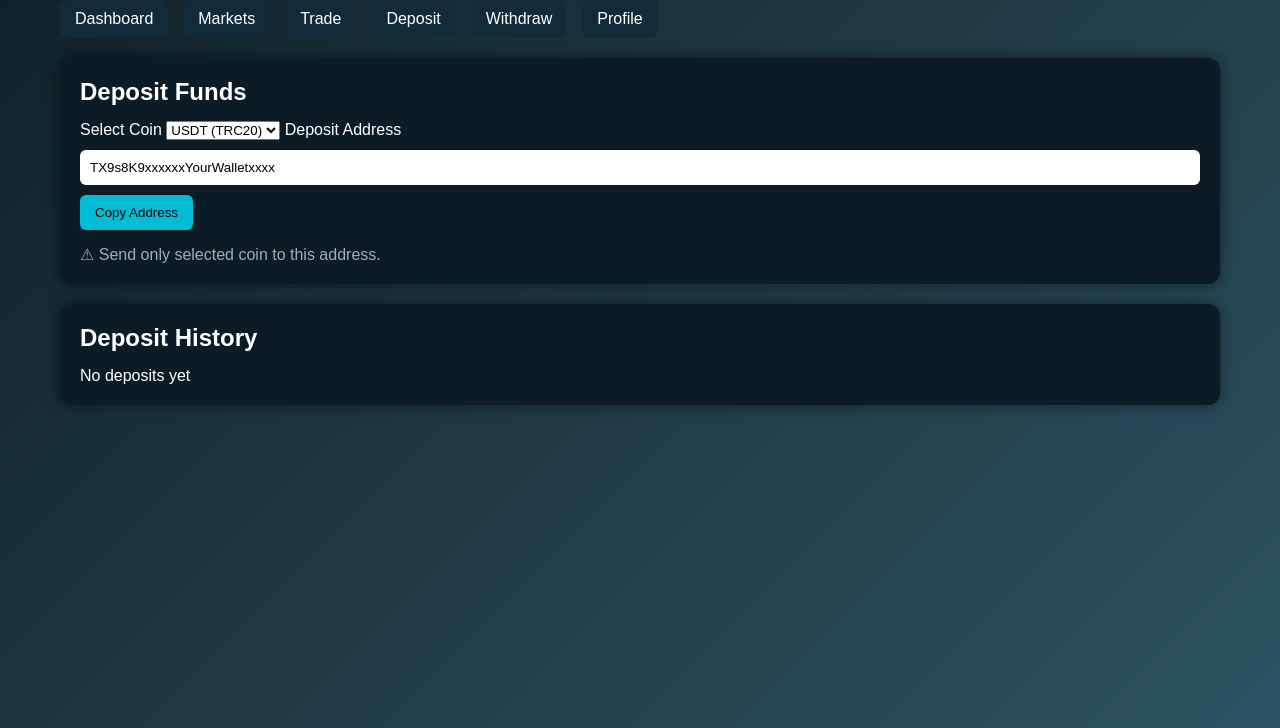
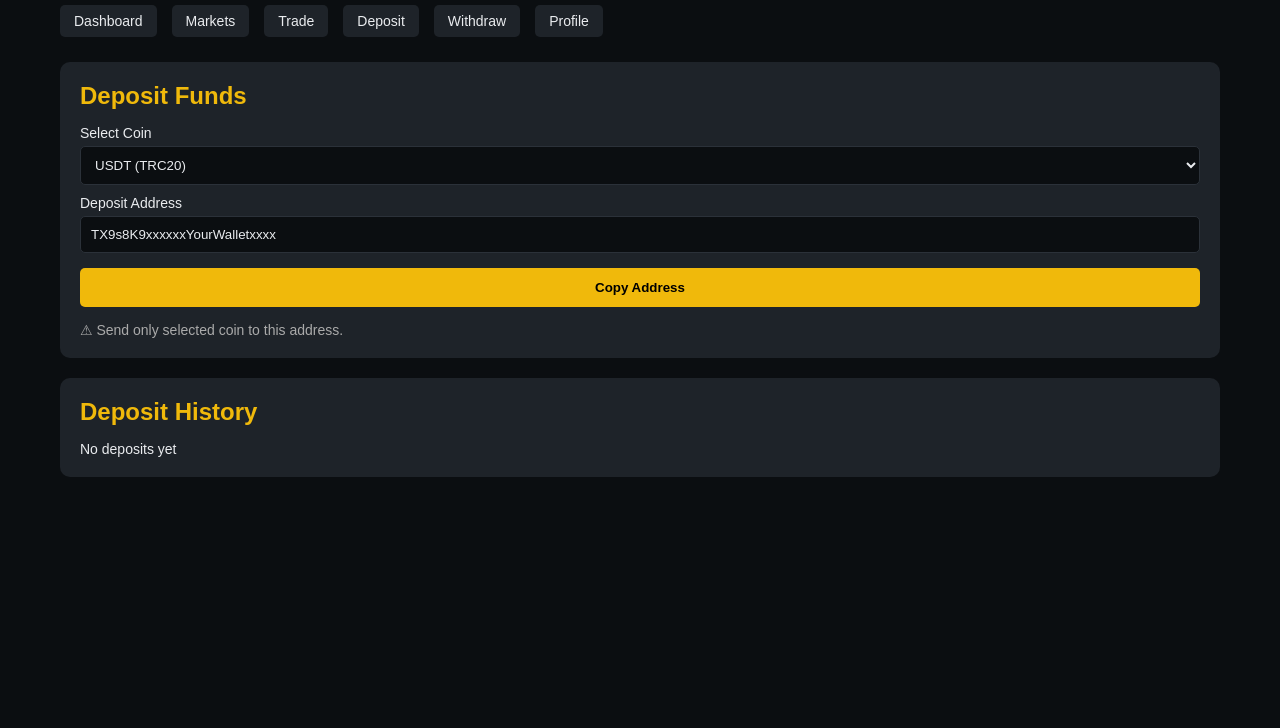
Before and after one commit to ashileo7025/Af-Exchange-, a plain HTML site: page deposit.html in a window 1280 px wide. Shown: the part 72-800 px from the top of the page. Drawn offline with Linux system fonts and the light colour scheme.

Commit message:
Update style.css

```diff
--- a/style.css
+++ b/style.css
@@ -1,82 +1,117 @@
-*{
-  margin:0;
-  padding:0;
-  box-sizing:border-box;
-  font-family: Arial, Helvetica, sans-serif;
+* {
+  margin: 0;
+  padding: 0;
+  box-sizing: border-box;
+  font-family: Arial, sans-serif;
 }
 
-body{
-  background: linear-gradient(135deg,#0f2027,#203a43,#2c5364);
-  min-height:100vh;
-  color:#fff;
+body {
+  background: #0b0e11;
+  color: #eaecef;
 }
 
-.container{
-  max-width:1200px;
-  margin:auto;
-  padding:20px;
+.container {
+  width: 95%;
+  max-width: 1200px;
+  margin: auto;
+  padding: 20px;
 }
 
-.card{
-  background:#0b1c26;
-  border-radius:12px;
-  padding:20px;
-  margin-top:20px;
-  box-shadow:0 0 15px rgba(0,0,0,.5);
+h1 {
+  color: #f0b90b;
+  margin-bottom: 20px;
 }
 
-h1,h2{
-  margin-bottom:15px;
+/* NAV BAR */
+.nav {
+  display: flex;
+  gap: 15px;
+  margin-bottom: 25px;
+  flex-wrap: wrap;
 }
 
-.balance{
-  font-size:32px;
-  font-weight:bold;
-  color:#00eaff;
+.nav a {
+  text-decoration: none;
+  color: #eaecef;
+  padding: 8px 14px;
+  background: #1e2329;
+  border-radius: 5px;
+  font-size: 14px;
 }
 
-.nav{
-  display:flex;
-  gap:15px;
-  margin-top:15px;
+.nav a:hover {
+  background: #f0b90b;
+  color: #000;
 }
 
-.nav a{
-  color:#fff;
-  text-decoration:none;
-  padding:10px 15px;
-  background:#122b39;
-  border-radius:8px;
+/* CARDS */
+.card {
+  background: #1e2329;
+  padding: 20px;
+  border-radius: 10px;
+  margin-bottom: 20px;
 }
 
-.nav a:hover{
-  background:#00bcd4;
-  color:#000;
+.card h2 {
+  margin-bottom: 15px;
+  color: #f0b90b;
 }
 
-table{
-  width:100%;
-  border-collapse:collapse;
+/* INPUTS */
+label {
+  display: block;
+  margin: 10px 0 5px;
+  font-size: 14px;
 }
 
-th,td{
-  padding:12px;
-  border-bottom:1px solid #1f3b4a;
+input, select {
+  width: 100%;
+  padding: 10px;
+  background: #0b0e11;
+  border: 1px solid #2b3139;
+  border-radius: 5px;
+  color: #eaecef;
 }
 
-.btn{
-  background:#00bcd4;
-  color:#000;
-  padding:10px 15px;
-  border:none;
-  border-radius:6px;
-  cursor:pointer;
+input:focus, select:focus {
+  outline: none;
+  border-color: #f0b90b;
 }
 
-input{
-  width:100%;
-  padding:10px;
-  margin:10px 0;
-  border-radius:6px;
-  border:none;
+/* BUTTONS */
+.btn {
+  margin-top: 15px;
+  padding: 12px;
+  width: 100%;
+  background: #f0b90b;
+  border: none;
+  border-radius: 5px;
+  font-weight: bold;
+  cursor: pointer;
 }
+
+.btn:hover {
+  background: #d9a40a;
+}
+
+/* TABLE STYLE (markets / history) */
+table {
+  width: 100%;
+  border-collapse: collapse;
+}
+
+table th, table td {
+  padding: 10px;
+  border-bottom: 1px solid #2b3139;
+  text-align: left;
+  font-size: 14px;
+}
+
+table th {
+  color: #848e9c;
+}
+
+/* SUCCESS / INFO */
+p {
+  font-size: 14px;
+}
```
